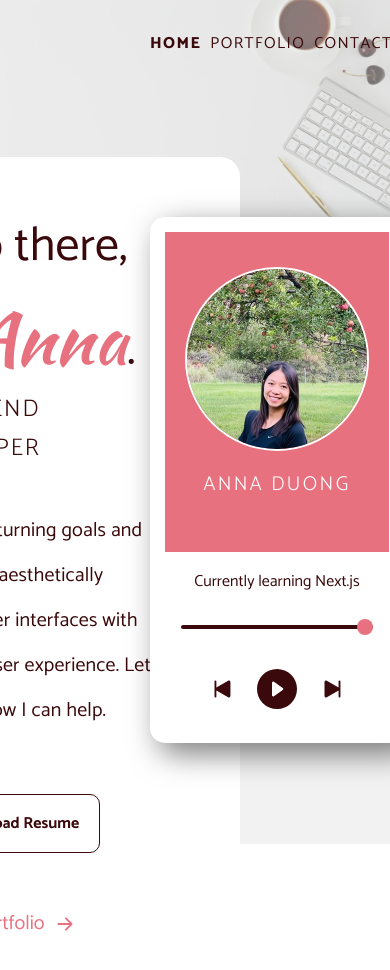
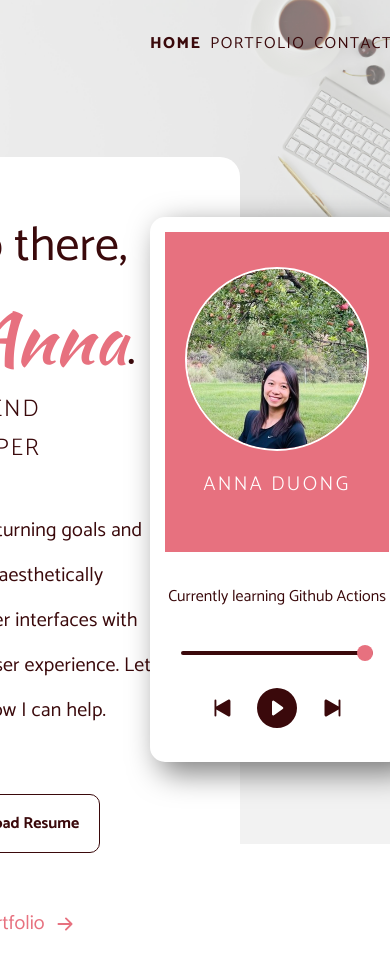
Before and after one commit to annaduong17/portfolio, a React (Create React App) app: page / in a window 390 px wide. Shown: the top 970 px of the page. Built offline with nearby package versions, Linux system fonts and the light colour scheme.

Commit message:
implement Phone buttons

```diff
--- a/src/components/Phone.js
+++ b/src/components/Phone.js
@@ -1,9 +1,56 @@
+import { useState, useEffect } from 'react';
+
 function Phone() {
+  const [ index, setIndex ] = useState(0);
+  const [ playing, setPlaying ] = useState(false);
+
+
+
+  const handlePlay = () => {
+      setPlaying(true);
+  }
+
+  const handlePause = () => {
+    setPlaying(false);
+  }
+
+  const handleNext = () => {
+    setIndex(prev => {
+      return prev === playlist.length - 1 ? 0 : prev + 1;
+    });
+  }
+
+  const handlePrevious = () => {
+    setIndex(prev => {
+      return prev === 0 ? playlist.length - 1 : prev - 1;
+    });
+  }
+
+
   const playlist = [
-    'Currently learning Next.js',
+    'Currently learning Github Actions',
     'Currently working on a Restaurant Online Ordering App',
     'Currently reading A Quiet Life by Ethan Joella'
   ]
+
+  const renderedItems = playlist.map((item, i) => {
+    return (
+      <p key={i} className="song">{item}</p>
+    );
+  })
+
+  useEffect(() => {
+    let intervalId;
+
+    if (playing) {
+      intervalId = setInterval(() => {
+        setIndex((prev) => (prev === playlist.length - 1 ? 0 : prev + 1));
+      }, 2000);
+    }
+
+    // Cleanup the interval when playing changes or when the component unmounts
+    return () => clearInterval(intervalId);
+  }, [playing, playlist.length]);
 
   return (
     <div className="phone">
@@ -15,22 +62,25 @@ function Phone() {
       </div>
 
       <div className="phone-control">
-        <p>Currently learning Next.js</p>
-
-        {/* <div className="progress-meter">
-          <img width={50} height={50} src="/images/icons/icon-dot.svg" alt="dot svg" />
-        </div> */}
+        {renderedItems[index]}
 
         <input type="range" min="0" max="2" />
 
         <div className="control-buttons">
-          <button>
+          <button onClick={handlePrevious}>
             <img width={30} height={30} src="/images/icons/icon-previous.svg" alt="previous icon" />
           </button>
-          <button>
-            <img width={40} height={40} src="/images/icons/icon-play.svg" alt="play icon" />
-          </button>
-          <button>
+
+          { playing ?
+            <button onClick={handlePause}>
+              <img width={40} src="/images/icons/icon-pause.svg" alt="pause button" />
+            </button> :
+            <button onClick={handlePlay}>
+              <img width={40} height={40} src="/images/icons/icon-play.svg" alt="play icon" />
+            </button>
+            }
+
+          <button onClick={handleNext}>
             <img width={30} height={30} src="/images/icons/icon-next.svg" alt="next icon" />
           </button>
         </div>
--- a/src/index.scss
+++ b/src/index.scss
@@ -262,22 +262,18 @@ body {
   }
 
   .phone-control {
+    display: flex;
+    flex-direction: column;
+    align-items: center;
     text-align: center;
 
-    // .progress-meter {
-    //   position: relative;
-    //   width: 200px;
-    //   height: 3px;
-    //   background-color: $light-cherry;
-    //   margin: 25px;
-    //   border-radius: 3px;
-
-    //   img {
-    //     position: absolute;
-    //     top: -24px;
-    //     left: -24px;
-    //   }
-    // }
+    .song {
+      // border: 1px solid blue;
+      width: 220px;
+      height: 50px;
+      display: flex;
+      justify-content: center;
+    }
 
     input[type="range"] {
       -webkit-appearance: none;
@@ -333,6 +329,7 @@ body {
         background-color: $white;
         border: none;
         padding-inline: 10px;
+        cursor: pointer;
       }
     }
   }
```
